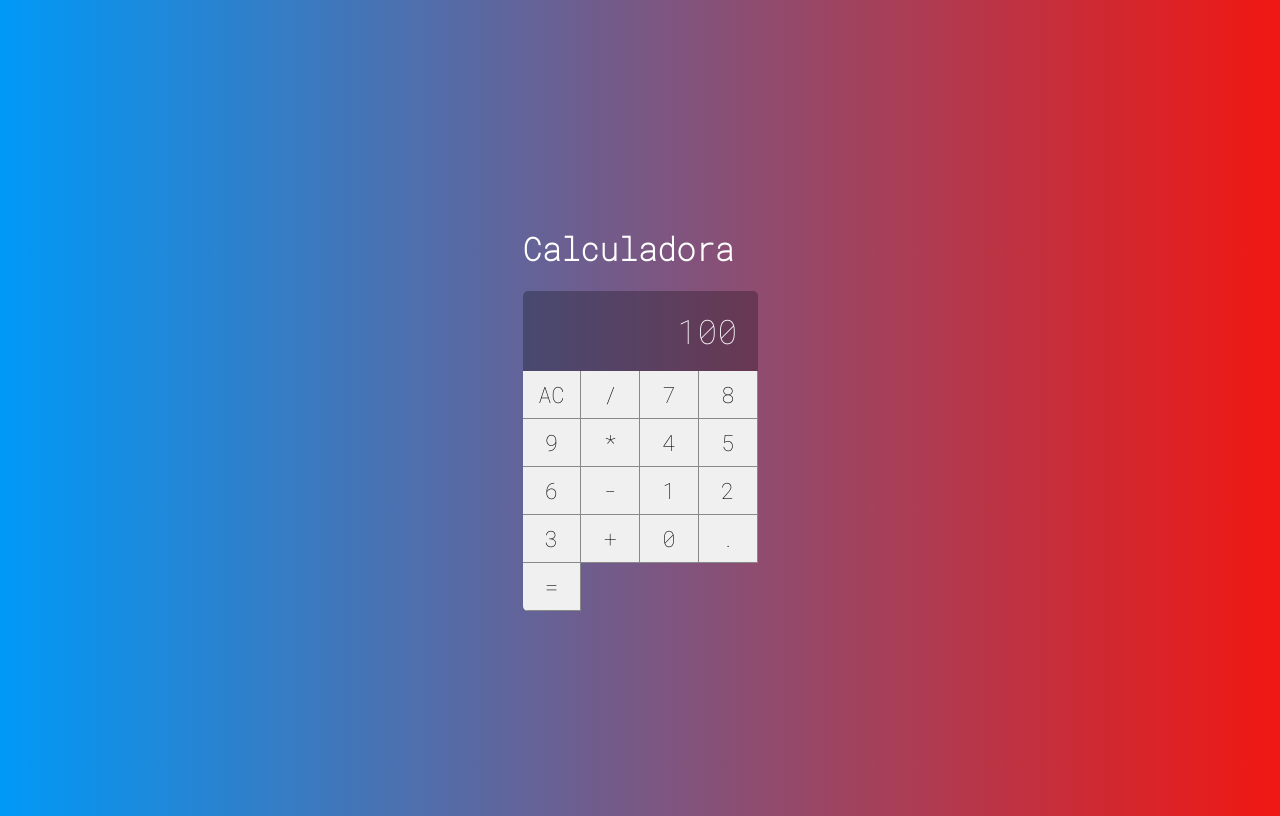
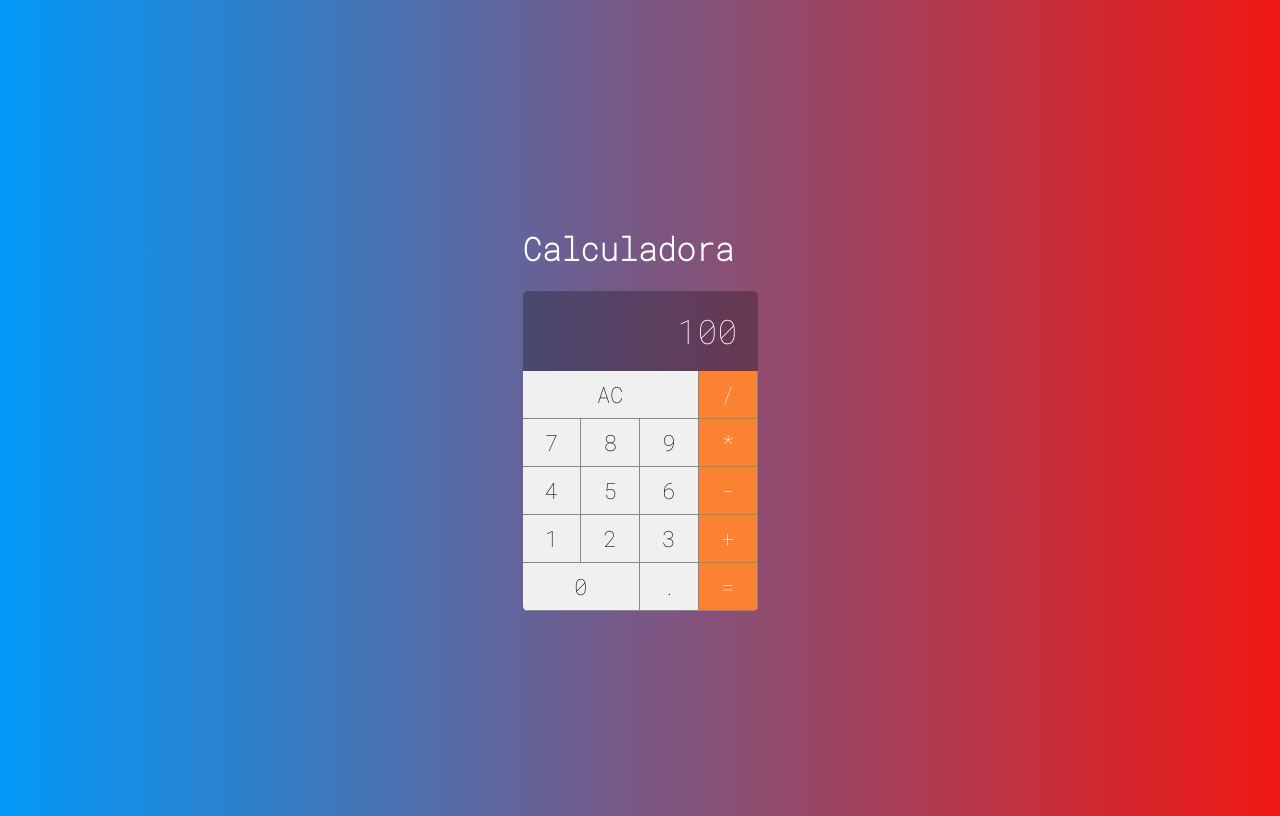
Before and after one commit to Edusu123/calculadora, a React (Create React App) app: page / in a window 1280 px wide. Built offline with nearby package versions, Linux system fonts and the light colour scheme.

Commit message:
Componente Button #02

```diff
--- a/src/components/Button.css
+++ b/src/components/Button.css
@@ -11,3 +11,24 @@
     font-size: 1.4em;
     outline: none;
 }
+
+.button:active {
+    background-color: #ccc;
+}
+
+.button.double {
+    grid-column: span 2;
+}
+
+.button.triple {
+    grid-column: span 3;
+}
+
+.button.operation {
+    background-color: #fa8231;
+    color: #fff;
+}
+
+.button.operation:active {
+    background-color: #fa8231cc;
+}
--- a/src/components/Button.jsx
+++ b/src/components/Button.jsx
@@ -1,5 +1,17 @@
 import './Button.css'
 import React from 'react'
 
-export default props =>
-    <button className='button'>{props.label}</button>
+export default props => {
+    let classes = 'button'
+    classes += props.operation ? ' operation' : ''
+    classes += props.double ? ' double' : ''
+    classes += props.triple ? ' triple' : ''
+
+    return (
+        <button
+            className={classes}
+            onClick={x => props.click && props.click(props.label)}>
+            {props.label}
+        </button>
+    )
+}
--- a/src/main/Calculator.jsx
+++ b/src/main/Calculator.jsx
@@ -4,28 +4,48 @@
 import Display from '../components/Display';
 
 export default class Calculator extends Component {
+
+    constructor(props) {
+        super(props)
+        this.clearMemory = this.clearMemory.bind()
+        this.setOperation = this.setOperation.bind()
+        this.addDigit = this.addDigit.bind()
+    }
+
+    clearMemory() {
+        console.log('limpar')
+    }
+
+    setOperation(operation) {
+        console.log(operation)
+    }
+
+    addDigit(n) {
+        console.log(n)
+    }
+
     render() {
         return (
             // é importante usar "className" no react
             <div className="calculator">
                 <Display value={100}></Display>
-                <Button label="AC"></Button>
-                <Button label="/"></Button>
-                <Button label="7"></Button>
-                <Button label="8"></Button>
-                <Button label="9"></Button>
-                <Button label="*"></Button>
-                <Button label="4"></Button>
-                <Button label="5"></Button>
-                <Button label="6"></Button>
-                <Button label="-"></Button>
-                <Button label="1"></Button>
-                <Button label="2"></Button>
-                <Button label="3"></Button>
-                <Button label="+"></Button>
-                <Button label="0"></Button>
-                <Button label="."></Button>
-                <Button label="="></Button>
+                <Button triple label="AC" click={this.clearMemory}></Button>
+                <Button operation label="/" click={this.setOperation}></Button>
+                <Button label="7" click={this.addDigit}></Button>
+                <Button label="8" click={this.addDigit}></Button>
+                <Button label="9" click={this.addDigit}></Button>
+                <Button operation label="*" click={this.setOperation}></Button>
+                <Button label="4" click={this.addDigit}></Button>
+                <Button label="5" click={this.addDigit}></Button>
+                <Button label="6" click={this.addDigit}></Button>
+                <Button operation label="-" click={this.setOperation}></Button>
+                <Button label="1" click={this.addDigit}></Button>
+                <Button label="2" click={this.addDigit}></Button>
+                <Button label="3" click={this.addDigit}></Button>
+                <Button operation label="+" click={this.setOperation}></Button>
+                <Button double label="0" click={this.addDigit}></Button>
+                <Button label="." click={this.addDigit}></Button>
+                <Button operation label="=" click={this.setOperation}></Button>
             </div>
         )
     }
```
